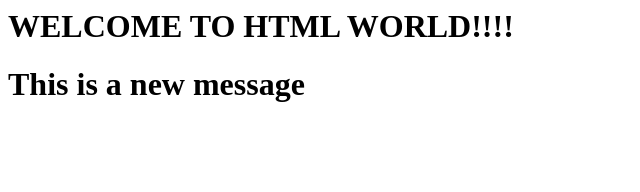
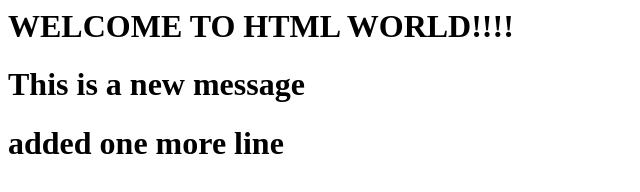
Before and after one commit to motupally/printFirst, a plain HTML site: page index.html in a window 1280 px wide. Shown: the whole page, without its empty margins (0-640 px from the left). Drawn offline with Linux system fonts and the light colour scheme.

Commit message:
Added new line in index.html and Readme.txt

```diff
--- a/index.html
+++ b/index.html
@@ -3,9 +3,10 @@
 <title>Welcome</title>
 </head>
 
-<body>
+<body >
 <h1> WELCOME TO HTML WORLD!!!!</h1>
 <h1>This is a new message</h1>
+<h1> added one more line</h1>
 
 </body>
 </html>
```
Also changed, not shown: Readme.txt.
